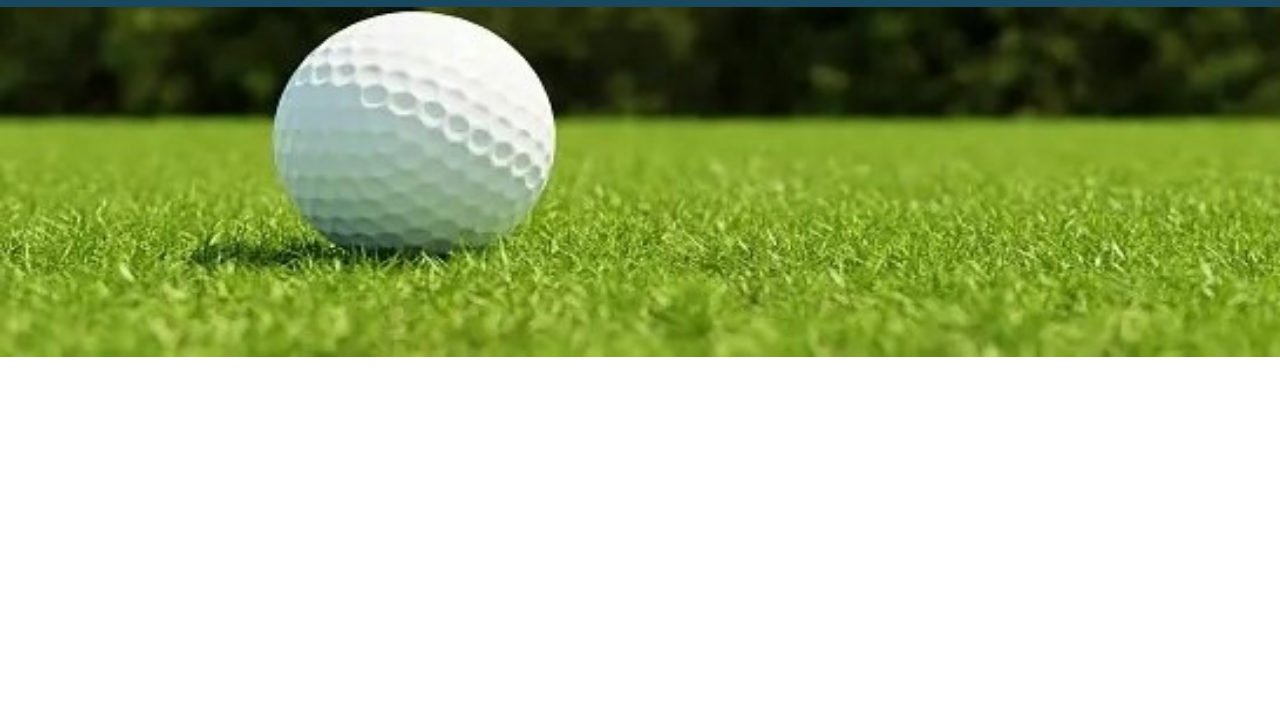
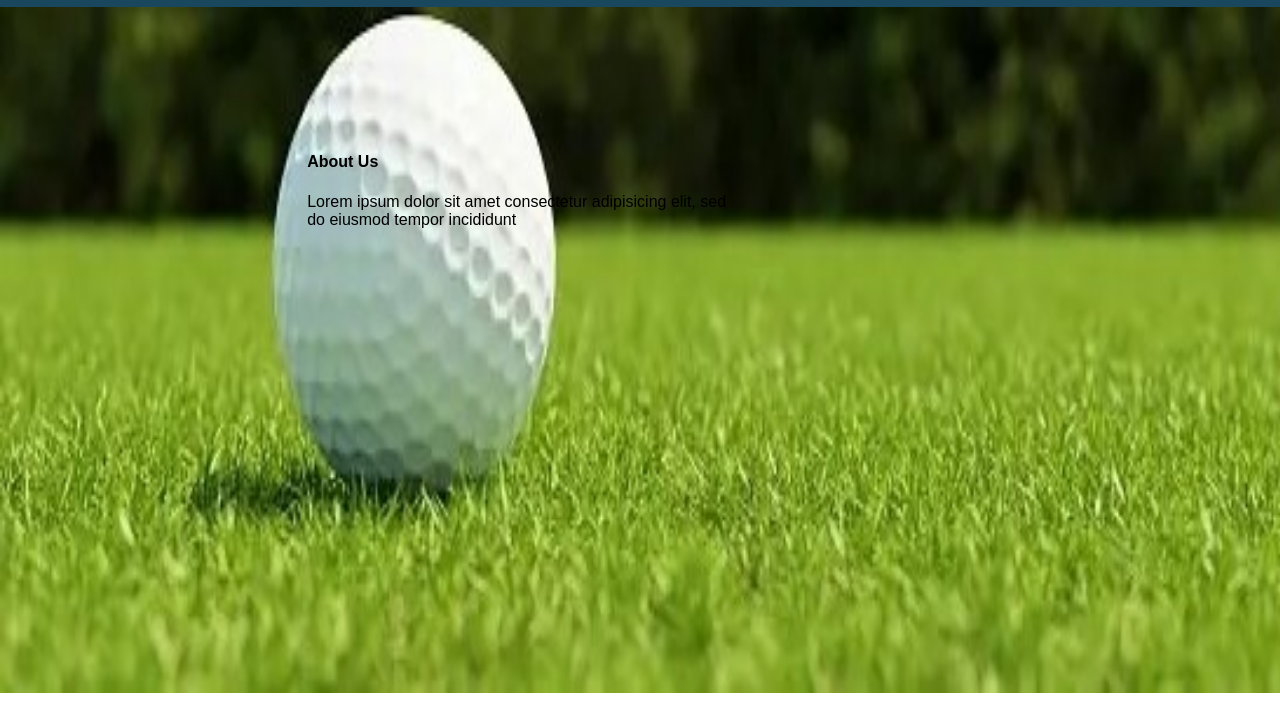
Before and after one commit to Abhishekkatale/icp-9.0-html-github-group5-project-2, a plain HTML site: page pages/about.html in a window 1280 px wide. Shown: the part 87-800 px from the top of the page. Drawn offline with Linux system fonts and the light colour scheme.

Commit message:
text add in the img

```diff
--- a/css/about.css
+++ b/css/about.css
@@ -102,4 +102,22 @@ header {
     opacity: 1;
 }
 
-/*-----------------------------------------------------------------------------------------------------------------------------------*\
+
+
+
+/*------------------------*/
+
+.about{
+    position:absolute;
+    top: 30%;
+    left: 24%;
+    color: black;
+
+
+}
+.text{
+    position:absolute;
+    top: 35%;
+    left: 24%;
+    color: black;
+}
--- a/pages/about.html
+++ b/pages/about.html
@@ -31,10 +31,15 @@
         </nav>
     </header>
 
-<div>
-    <img src="./../images/sport1.jpeg" height="350px" width="1590px"/>
+<div class="container">
+    <img src="./../images/sport1.jpeg" height="686px" width="1590px"/>
+    <div class="about"><b>About Us</b></div>
+    <div class="text">Lorem ipsum dolor sit amet consectetur adipisicing elit, sed<br>
+         do eiusmod tempor incididunt</p>
 
 </div>
 
+
+
 </body>
 </html>
```
Also changed, not shown: 1 other file.
